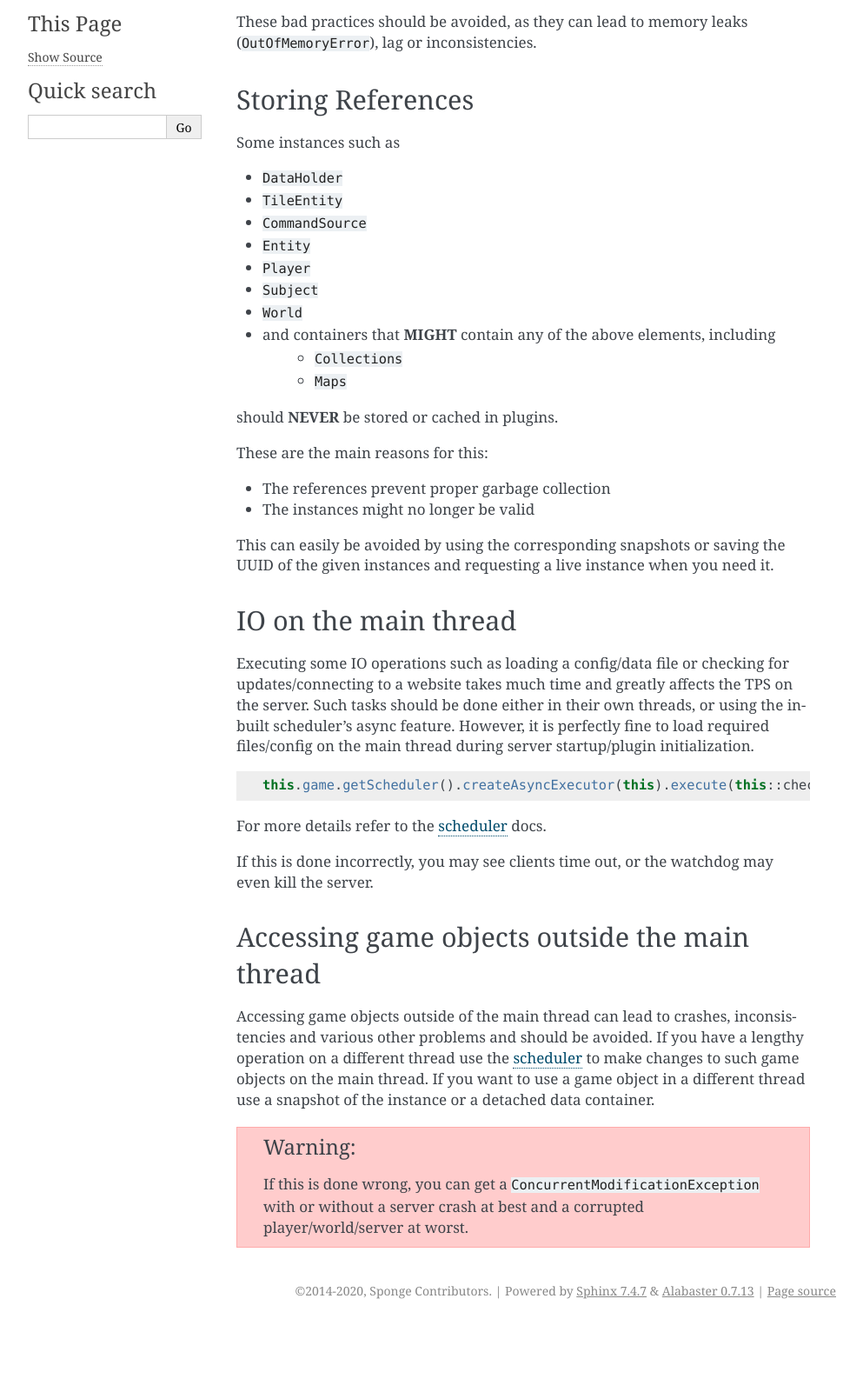
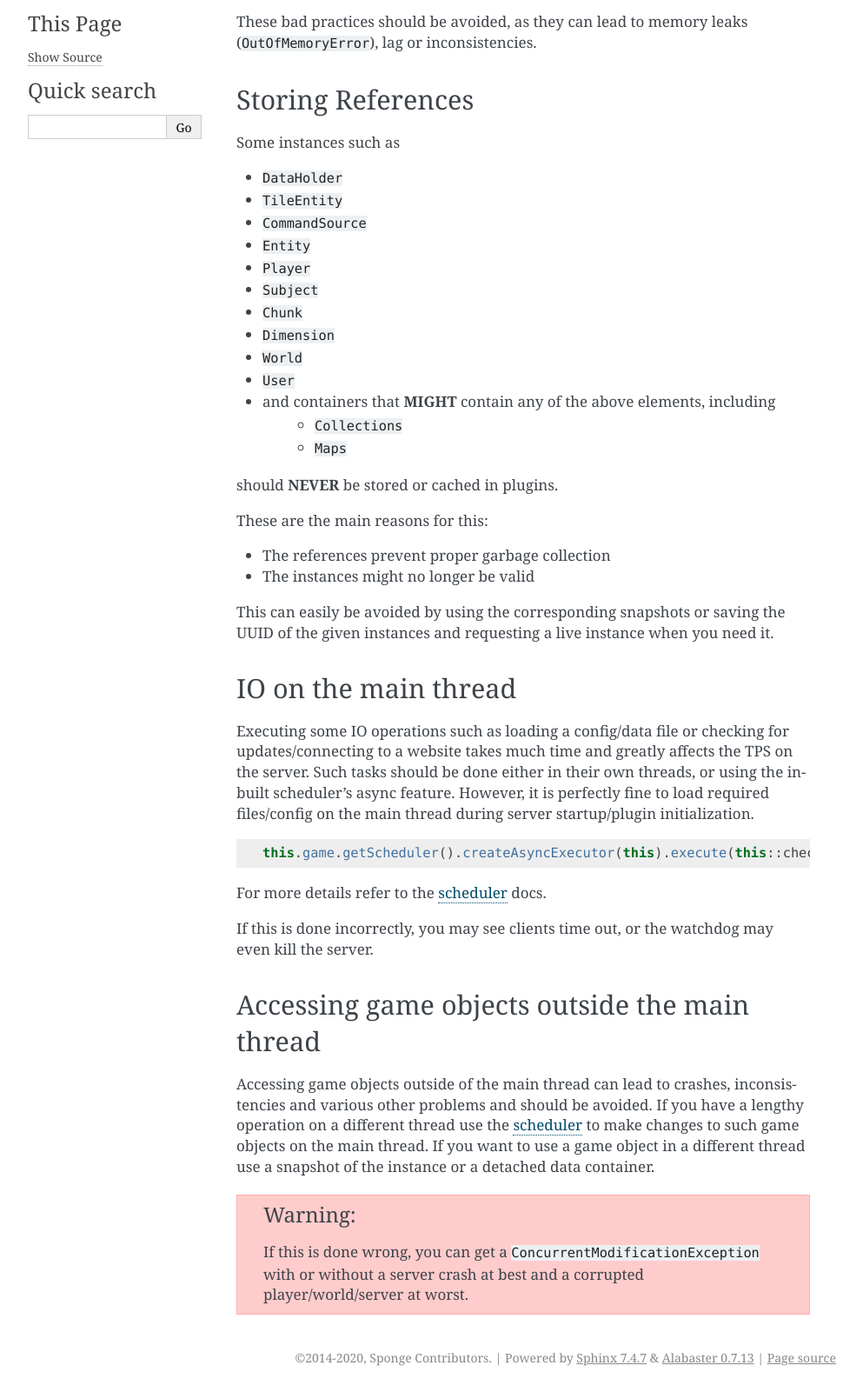
Before and after one commit to SpongePowered/SpongeDocs, a Sphinx documentation site: the page built from source/plugin/practices/bad.rst, in a window 1280 px wide, cut to the strip 200-1801 px from the top of the page. Shown: the whole strip at 87% size, without its empty margins (148-1141 px from the left). Built offline with Sphinx 7.4.7, drawn with Linux system fonts in a browser that asks for light colours; pages that are not in the unit, such as notebooks, are missing from menus; cross-references to code outside the pages are shown as plain code; before the commit the page ends 1724 px from its top, so only the background shows below that.

Commit message:
Expand list of classes that should never be stored

```diff
--- a/source/plugin/practices/bad.rst
+++ b/source/plugin/practices/bad.rst
@@ -8,7 +8,10 @@ Bad Practices
     org.spongepowered.api.data.DataHolder
     org.spongepowered.api.entity.Entity
     org.spongepowered.api.entity.living.player.Player
+    org.spongepowered.api.entity.living.player.User
     org.spongepowered.api.service.permission.Subject
+    org.spongepowered.api.world.Chunk
+    org.spongepowered.api.world.Dimension
     org.spongepowered.api.world.World
 
 These bad practices should be avoided, as they can lead to memory leaks (``OutOfMemoryError``), lag or
@@ -26,7 +29,10 @@ Some instances such as
 * :javadoc:`Entity`
 * :javadoc:`Player`
 * :javadoc:`Subject`
+* :javadoc:`Chunk`
+* :javadoc:`Dimension`
 * :javadoc:`World`
+* :javadoc:`User`
 * and containers that **MIGHT** contain any of the above elements, including
     * ``Collections``
     * ``Maps``
```
